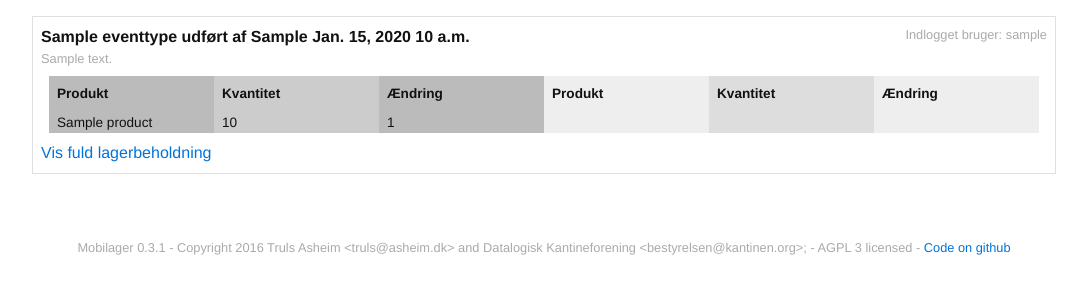
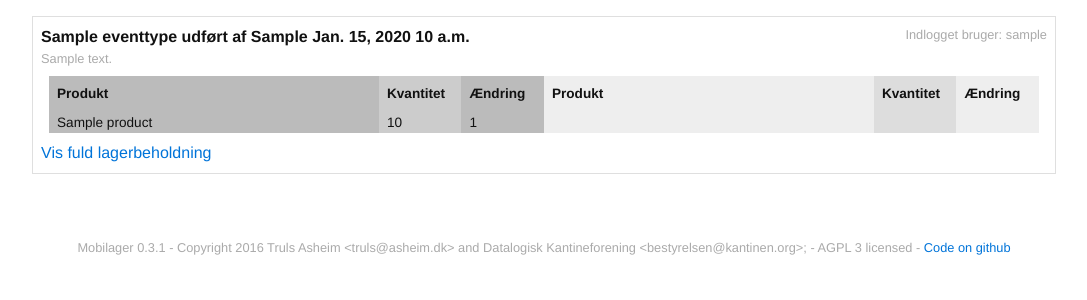
Before and after one commit to datalogisk-kantineforening/mobilager2, a Django app: page /history in a window 1280 px wide. Shown: the part 124-424 px from the top of the page, without its empty margins (96-1183 px from the left). Run offline with Django 3.2, Linux system fonts and the light colour scheme; a user stored in the database is signed in; tables that the repository leaves empty hold one stand-in row (values such as "Sample post").

Commit message:
Adjust table column width to handle long names
Quick hack. Solve properly later

```diff
--- a/inventory/templates/history.html
+++ b/inventory/templates/history.html
@@ -29,24 +29,24 @@
   <div class="block gray" style="font-size: 0.8em">{{ e.event.description }}</div>
 
   <div class="clearfix p1" style="font-size: 0.85em">
-      <div class="col col-2 p1 bold bg-1d">Produkt</div>
-      <div class="col col-2 p1 bold bg-1l">Kvantitet</div>
-      <div class="col col-2 p1 bold bg-1d">Ændring</div>
-      <div class="col col-2 p1 bold bg-2l">Produkt</div>
-      <div class="col col-2 p1 bold bg-2d">Kvantitet</div>
-      <div class="col col-2 p1 bold bg-2l">Ændring</div>
+      <div class="col col-4 p1 bold bg-1d">Produkt</div>
+      <div class="col col-1 p1 bold bg-1l">Kvantitet</div>
+      <div class="col col-1 p1 bold bg-1d">Ændring</div>
+      <div class="col col-4 p1 bold bg-2l">Produkt</div>
+      <div class="col col-1 p1 bold bg-2d">Kvantitet</div>
+      <div class="col col-1 p1 bold bg-2l">Ændring</div>
 
       {% for change in e.changes %}
 
-      <div class="col col-2 px1 {{ forloop.counter|divisibleby:2|yesno:'bg-2l,bg-1d' }}">{{ change.product }}</div>
-      <div class="col col-2 px1 {{ forloop.counter|divisibleby:2|yesno:'bg-2d,bg-1l' }}">{{ change.quantity }}</div>
-      <div class="col col-2 px1 {{ forloop.counter|divisibleby:2|yesno:'bg-2l,bg-1d' }}">{{ change.delta }}</div>
+      <div class="col col-4 px1 {{ forloop.counter|divisibleby:2|yesno:'bg-2l,bg-1d' }}">{{ change.product }}</div>
+      <div class="col col-1 px1 {{ forloop.counter|divisibleby:2|yesno:'bg-2d,bg-1l' }}">{{ change.quantity }}</div>
+      <div class="col col-1 px1 {{ forloop.counter|divisibleby:2|yesno:'bg-2l,bg-1d' }}">{{ change.delta }}</div>
       {% endfor %}
 
       {% if not e.changes|length|divisibleby:2 %}
-      <div class="col col-2 px1 bg-2l">&nbsp;</div>
-      <div class="col col-2 px1 bg-2d">&nbsp;</div>
-      <div class="col col-2 px1 bg-2l">&nbsp;</div>
+      <div class="col col-4 px1 bg-2l">&nbsp;</div>
+      <div class="col col-1 px1 bg-2d">&nbsp;</div>
+      <div class="col col-1 px1 bg-2l">&nbsp;</div>
       {% endif %}
 
   </div>
```
